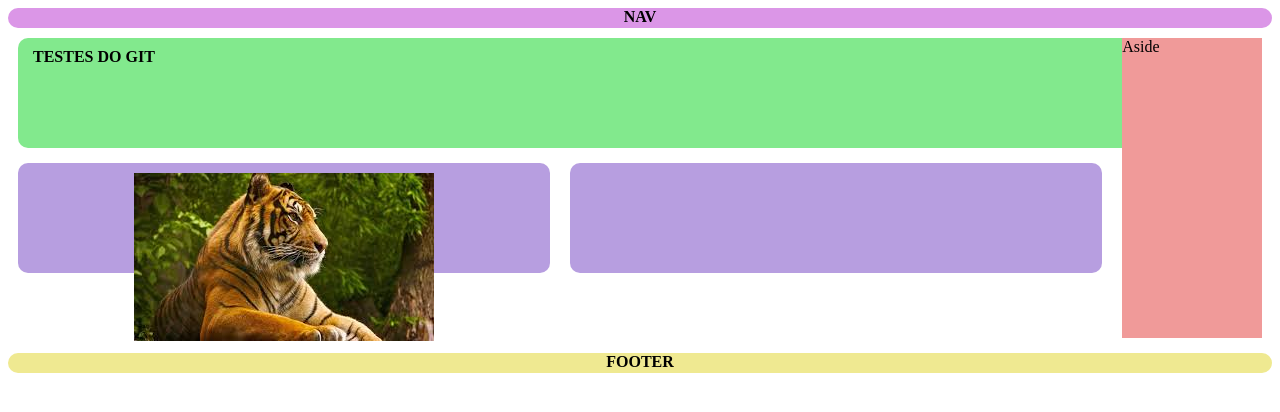
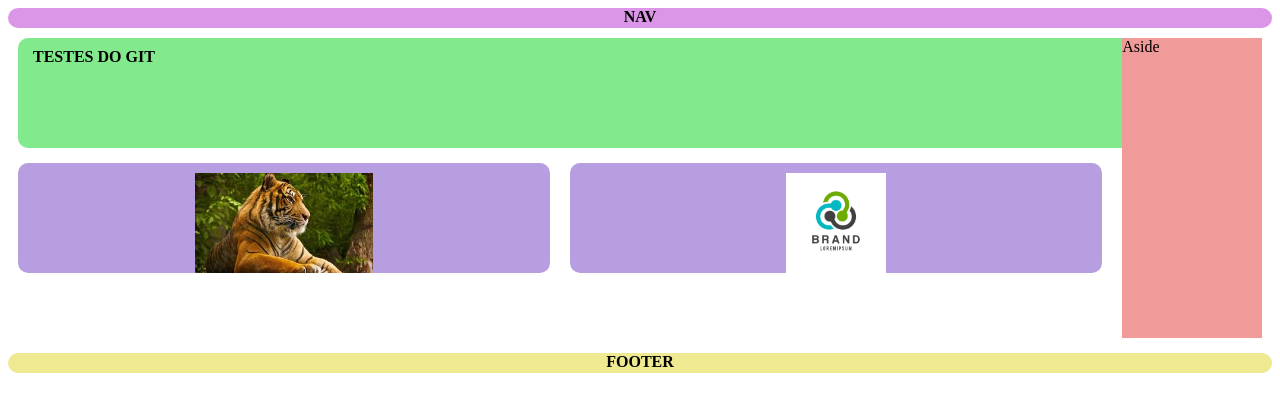
Before and after one commit to emersoncavalcanti-prof/website, a plain HTML site: page index.html in a window 1280 px wide. Drawn offline with Linux system fonts and the light colour scheme.

Commit message:
add imagens

```diff
--- a/index.html
+++ b/index.html
@@ -15,8 +15,8 @@
     <div id="conteudo">
         <header>testes do git</header>
         <div class="container">
-        <section><img src="assets/img/tigre.jpg" alt=""></section>
-        <section></section>
+        <section><img src="assets/img/tigre.jpg" height="100" alt=""></section>
+        <section><img src="assets/img/logo.jpg" height="100" alt=""></section>
     </div>
     </div>
     <aside>Aside</aside>
```
